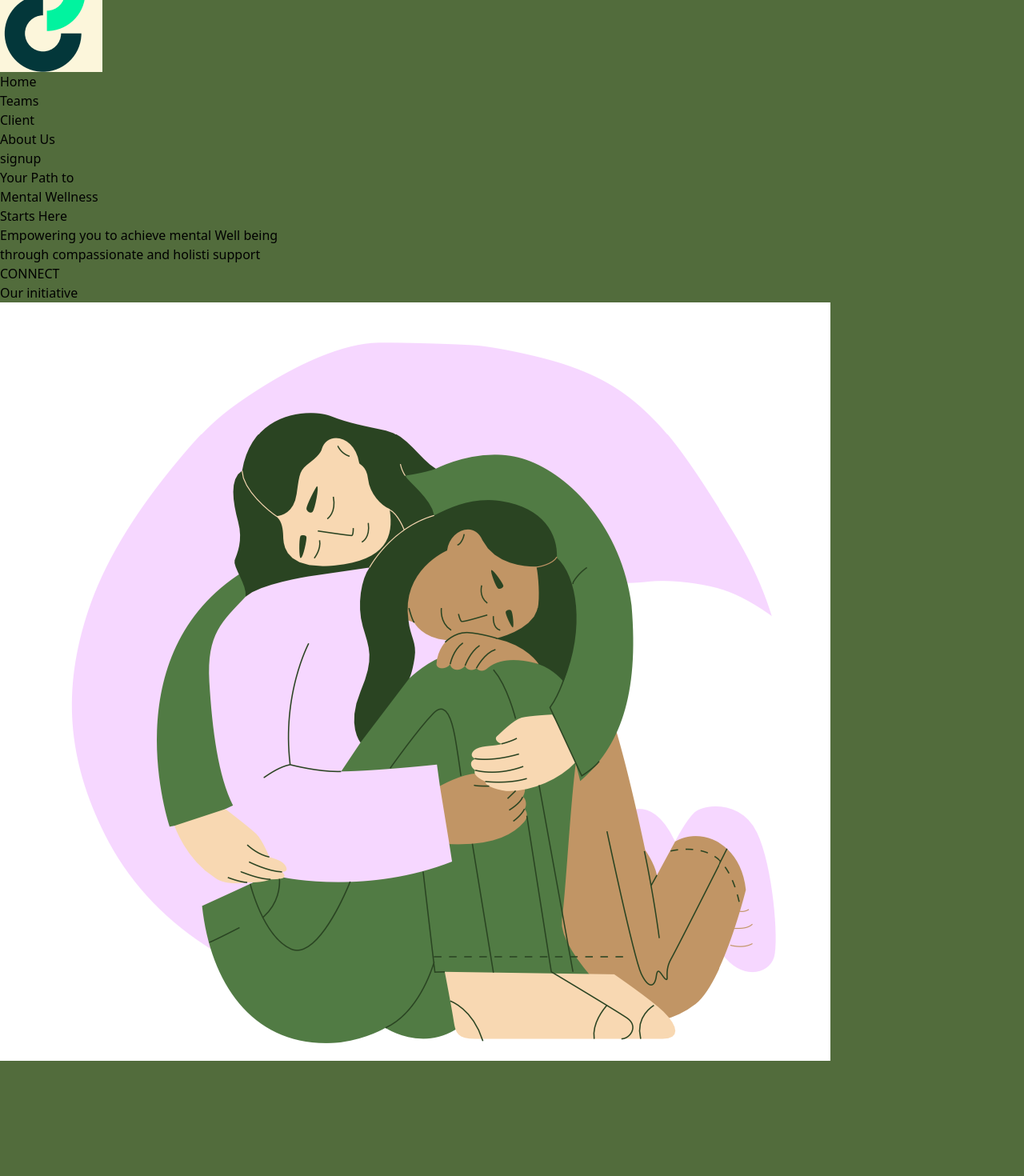
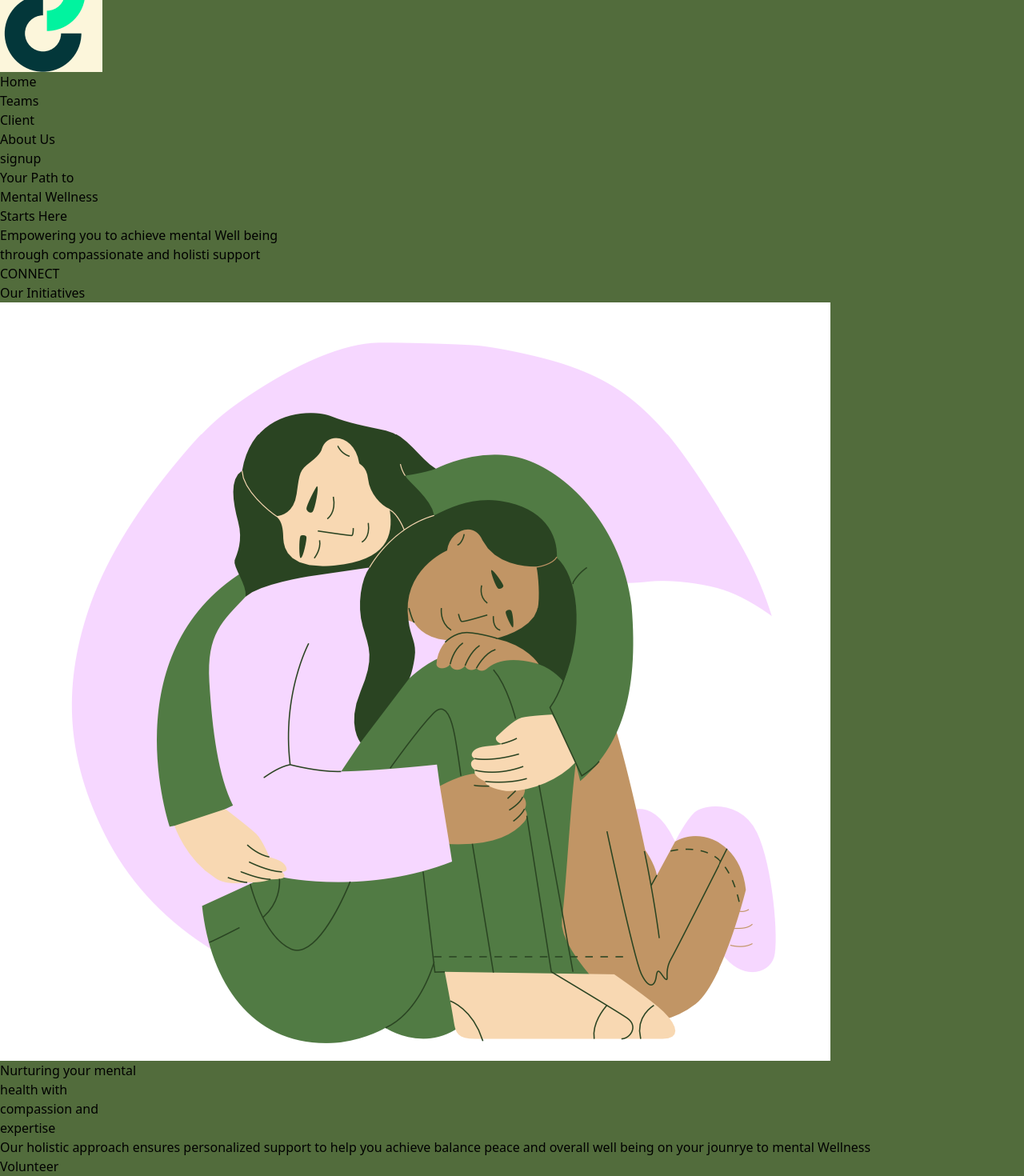
Before and after one commit to ishivendratripathi/Website, a React (Vite) app: page / in a window 1280 px wide. Shown: the part 8-1478 px from the top of the page at 80% size. Before the commit the page ends 1334 px from the top, so only its background shows below. Built offline with nearby package versions, Linux system fonts and the light colour scheme.

Commit message:
tried to make the initiative section

```diff
--- a/src/App.css
+++ b/src/App.css
@@ -4,3 +4,8 @@ body{
   margin: 0;
   padding: 0;
 }
+
+.head{
+  position: relative;
+  top: 10px;
+}
--- a/src/routes/Home.jsx
+++ b/src/routes/Home.jsx
@@ -22,14 +22,23 @@ const Home = () => {
     </div>
 
     {/* this is the starting of the initiative section */}
-   <div>
-    <section className="w-full h-96 bg-white mt-2">
-      <h1 className="text-center font-extrabold">Our initiative</h1>
-      <div className="w-60 m-20 flex">
-        <img src="new.png" alt="" />
+   <section className="h-4/4 w-full bg-white absolute mt-4">
+    <h1 className="text-center font-extrabold text-2xl text-green-700 mt-20 relative">
+      Our Initiatives
+    </h1>
+    <div className="flex">
+    <img className ="w-96 h-96 ml-40 mt-20 flex"src="new.png" alt="" />
+    <h1 className="font-extrabold text-5xl text-green-900 m-20 ml-28 mt-32">Nurturing your mental <br />health with <br />compassion and <br /> expertise
+    <h4 className="font-thin text-base mt-4">Our holistic approach ensures personalized support to help you achieve balance peace and overall well being on your jounrye to mental Wellness</h4>
+    <button className="bg-fuchsia-300 border-2 w-28 h-10 rounded-3xl text-sm font-bold">Volunteer</button>
+      </h1>
+       </div>
+       </section>
+
+       {/* this is the third section */}
+      <div>
+
       </div>
-      </section>
-   </div>
     </>
     );
 };
```
